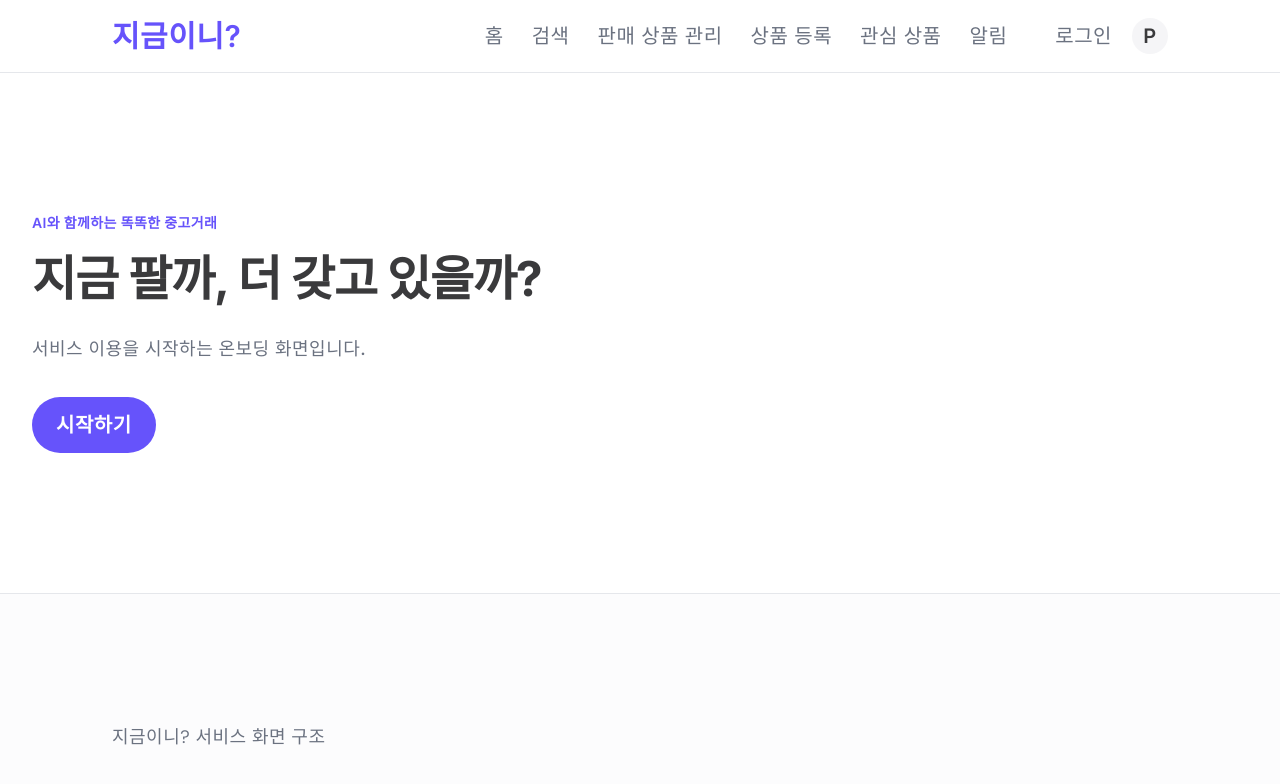
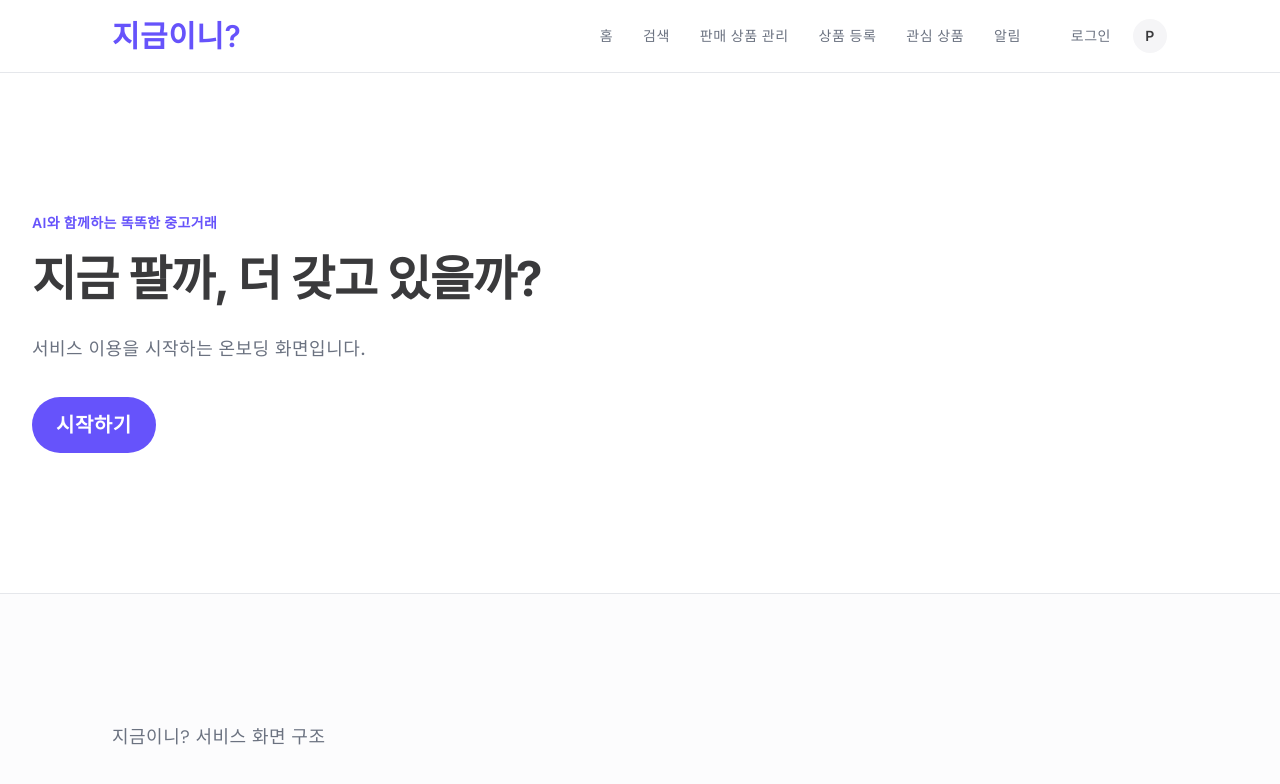
Before and after one commit to 2609-swyp-team5/swyp, a Next.js app in the folder frontend/: page / in a window 1280 px wide. Shown: the top 784 px of the page. Built offline with nearby package versions, Linux system fonts and the light colour scheme.

Commit message:
refactor: 헤더에 공통 컴포넌트 적용

```diff
--- a/frontend/src/common/components/layout/SiteHeader.tsx
+++ b/frontend/src/common/components/layout/SiteHeader.tsx
@@ -3,6 +3,8 @@
 import Link from "next/link";
 import { usePathname } from "next/navigation";
 
+import { Avatar, AvatarFallback } from "@/common/components/ui/Avatar";
+import { Button } from "@/common/components/ui/Button";
 import { HEADER_LINKS } from "@/constants/routes";
 
 function isRouteActive(pathname: string, href: string) {
@@ -11,6 +13,7 @@ function isRouteActive(pathname: string, href: string) {
 
 export function SiteHeader() {
     const pathname = usePathname();
+    const isProfileActive = isRouteActive(pathname, "/my");
 
     return (
         <header className="border-border bg-background border-b">
@@ -21,44 +24,61 @@ export function SiteHeader() {
 
                 <nav
                     aria-label="주요 메뉴"
-                    className="flex min-w-0 flex-1 items-center justify-end gap-1 overflow-x-auto"
+                    className="flex min-w-0 flex-1 items-center justify-end gap-1"
                 >
-                    {HEADER_LINKS.map((link) => (
-                        <Link
+                    {HEADER_LINKS.map((link) => {
+                        const isActive = isRouteActive(pathname, link.href);
+
+                        return (
+                            <Button
                                 key={link.href}
-                            href={link.href}
-                            aria-current={isRouteActive(pathname, link.href) ? "page" : undefined}
-                            className={`typography-body-medium rounded-lg px-3 py-2 whitespace-nowrap transition-colors ${
-                                isRouteActive(pathname, link.href)
+                                asChild
+                                variant="ghost"
+                                className={`typography-body-medium h-auto rounded-lg px-3 py-2 whitespace-nowrap ${
+                                    isActive
                                         ? "bg-primary/10 text-primary font-semibold"
                                         : "text-muted-foreground hover:bg-muted hover:text-foreground"
                                 }`}
                             >
+                                <Link href={link.href} aria-current={isActive ? "page" : undefined}>
                                     {link.label}
                                 </Link>
-                    ))}
+                            </Button>
+                        );
+                    })}
                 </nav>
 
                 <div className="typography-body-medium flex items-center gap-2">
-                    <Link
-                        href="/login"
-                        className="text-muted-foreground hover:text-foreground rounded-full px-3 py-2 transition-colors"
+                    <Button
+                        asChild
+                        variant="ghost"
+                        className="typography-body-medium text-muted-foreground hover:text-foreground h-auto rounded-full px-3 py-2"
                     >
-                        로그인
-                    </Link>
+                        <Link href="/login">로그인</Link>
+                    </Button>
+                    <Button
+                        asChild
+                        variant="ghost"
+                        size="icon-lg"
+                        className={`rounded-full p-0 ${
+                            isProfileActive
+                                ? "bg-primary text-primary-foreground hover:bg-primary/80"
+                                : "bg-muted text-foreground"
+                        }`}
+                    >
                         <Link
                             href="/my"
                             aria-label="프로필"
                             title="프로필"
-                        aria-current={isRouteActive(pathname, "/my") ? "page" : undefined}
-                        className={`typography-body-medium inline-flex size-9 items-center justify-center rounded-full font-semibold ${
-                            isRouteActive(pathname, "/my")
-                                ? "bg-primary text-primary-foreground"
-                                : "bg-muted text-foreground"
-                        }`}
+                            aria-current={isProfileActive ? "page" : undefined}
                         >
-                        <span aria-hidden="true">P</span>
+                            <Avatar aria-hidden="true" className="size-full after:border-0">
+                                <AvatarFallback className="bg-transparent font-semibold text-inherit">
+                                    P
+                                </AvatarFallback>
+                            </Avatar>
                         </Link>
+                    </Button>
                 </div>
             </div>
         </header>
```
Lines whose indentation alone changed are shown as unchanged.
